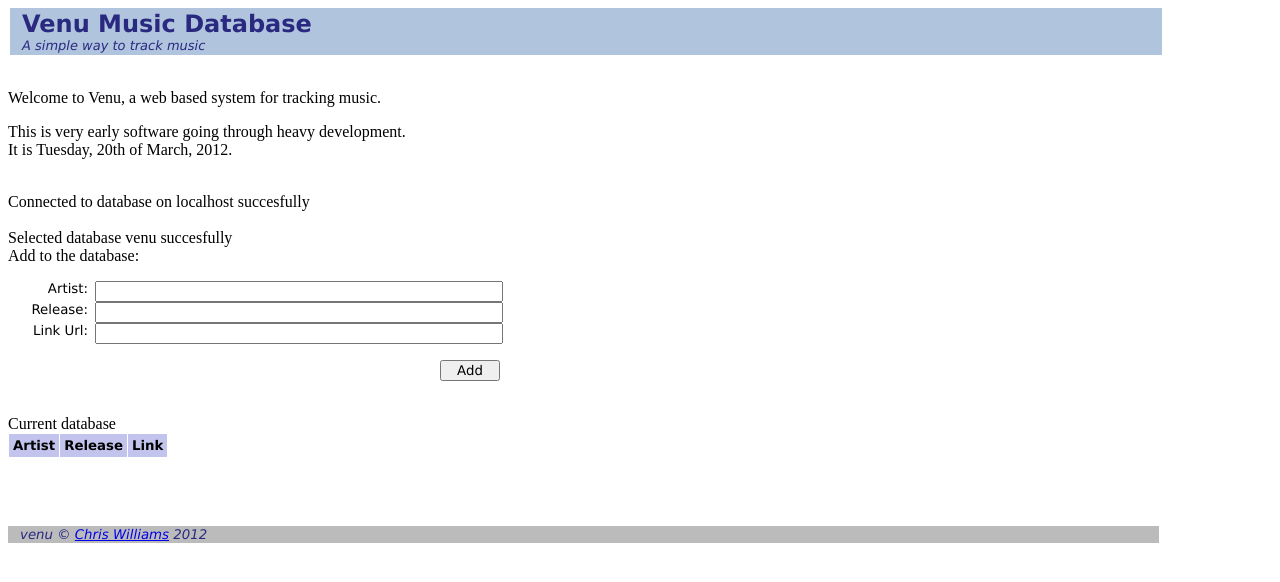
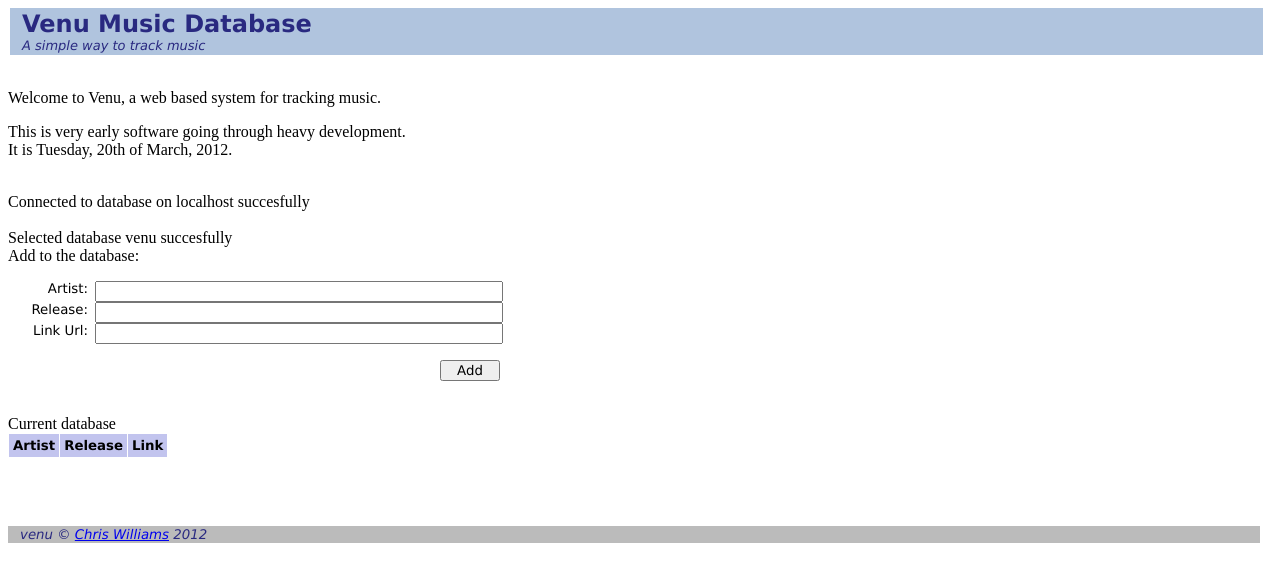
Before and after one commit to chrsw/venu, a PHP site: page /venu.php in a window 1280 px wide. Shown: the top 582 px of the page. Run offline with PHP 8.4, Linux system fonts and the light colour scheme; data that the repository does not hold is empty; some libraries are stand-ins or nearby versions.

Commit message:
Header, footer styling update. Open links in a new tab.

```diff
--- a/style.css
+++ b/style.css
@@ -27,7 +27,7 @@ div.header{
   padding-right: 2px;
   padding-top: 2px;
   text-align: left;
-  width: 90%
+  width: 98%
 } header.right {
   font-size: small;
   font-family: Verdana, Arial;
@@ -46,7 +46,7 @@ div.footer{
   padding-right: 1px;
   padding-top: 1px;
   text-align: left;
-  width: 90%
+  width: 98%
 }
 div.sect1{
   font-size: larger;
--- a/venu.php
+++ b/venu.php
@@ -79,14 +79,15 @@ echo "</tr>\n";
 $table_idx = 0;       // Alternate row styles
 while ($row = mysql_fetch_assoc($result)){
     // Alternate row formatting
-    if ($table_idx++ % 2 == 1){
+    if (($table_idx++ % 2) == 1){
         echo "\n<tr>";
     } else {
         echo "\n<tr class=\"alt\">";
     }
     echo "<td align=\"left\">{$row['artist']}</td>\n";
     echo "<td align=\"left\">{$row['release_name']}</td>";
-    echo "<td align=\"right\"><a href=\"{$row['link']}\">{$row['link']}</a></td>";
+    // Open the link in a new window or tab
+    echo "<td align=\"right\"><a href=\"{$row['link']}\" target=\"_blank\">{$row['link']}</a></td>";
     echo "\n</tr>";
     // Stop after a certain amount of results
     if ($table_idx == 20){
```
